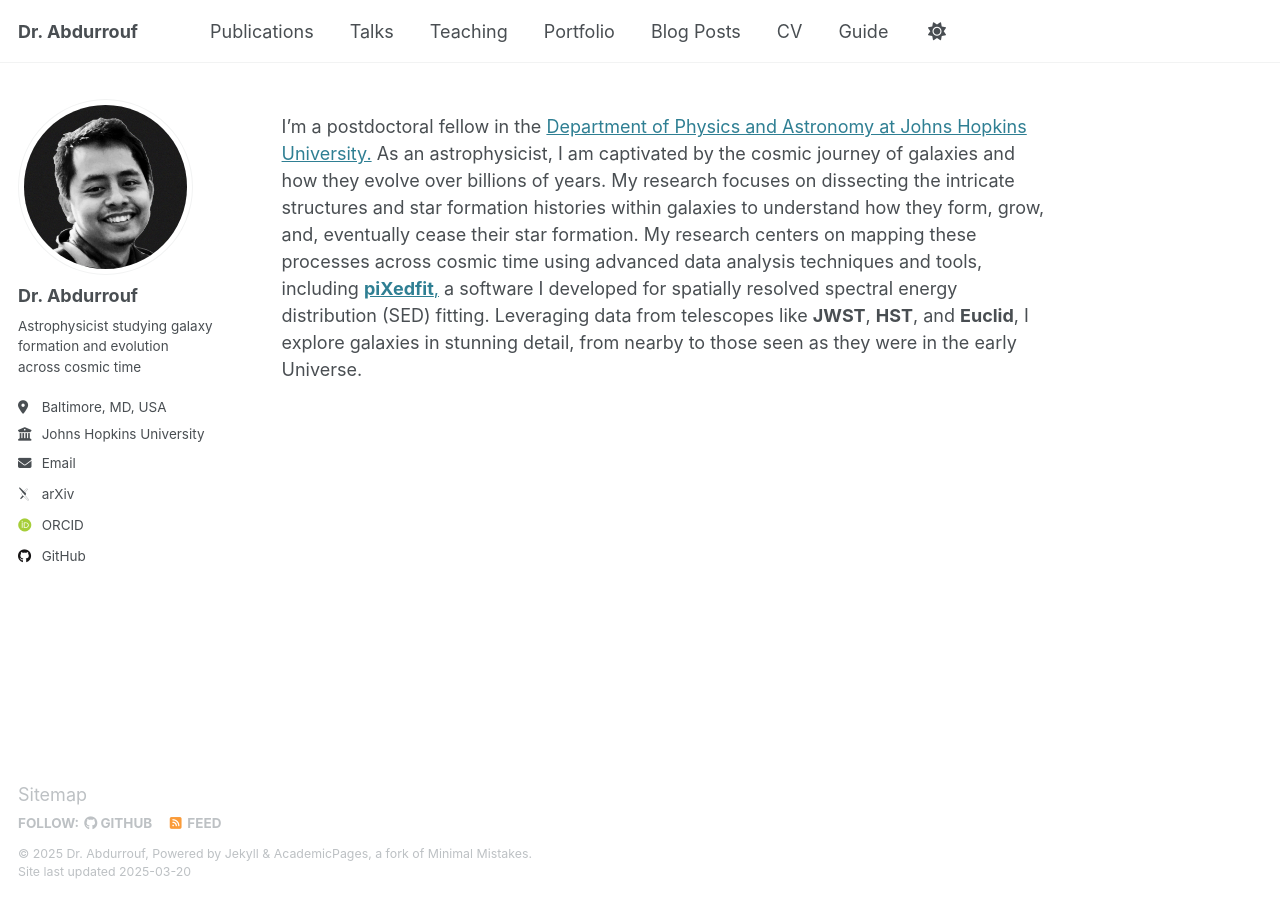
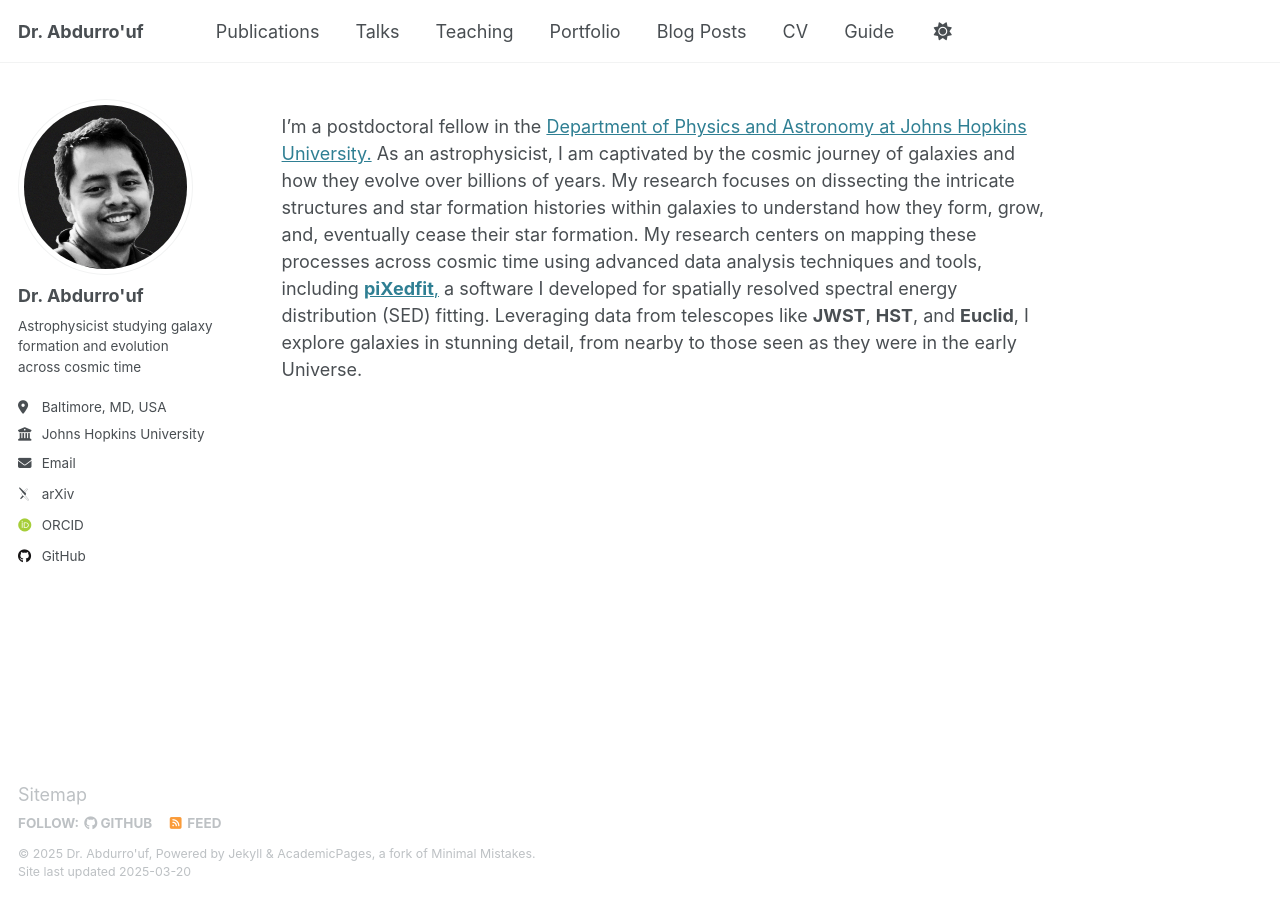
Before and after one commit to aabdurrouf/aabdurrouf.github.io, a Jekyll site: the page built from _pages/about.md, in a window 1280 px wide. Built offline with Jekyll 4.4.1, drawn with Linux system fonts in a browser that asks for light colours; some web fonts are replaced.

Commit message:
Update _config.yml

```diff
--- a/_config.yml
+++ b/_config.yml
@@ -9,9 +9,9 @@
 # Basic Site Settings
 locale                   : "en-US"
 site_theme               : "default"
-title                    : "Dr. Abdurrouf"
+title                    : "Dr. Abdurro'uf"
 title_separator          : "-"
-name                     : &name "Dr. Abdurrouf"
+name                     : &name "Dr. Abdurro'uf"
 description              : &description "Astrophysicist studying galaxy formation and evolution across cosmic time"
 url                      : https://aabdurrouf.github.io # the base hostname & protocol for your site e.g. "https://[your GitHub username].github.io"
 baseurl                  : "" # the subpath of your site, e.g. "/blog"
@@ -23,7 +23,7 @@ repository               : "aabdurrouf.github.io"
 author:
   # Biographic information
   avatar           : "profile.png"
-  name             : "Dr. Abdurrouf"
+  name             : "Dr. Abdurro'uf"
   pronouns         : # example: "she/her"
   bio              : "Astrophysicist studying galaxy formation and evolution across cosmic time"
   location         : "Baltimore, MD, USA"
```
